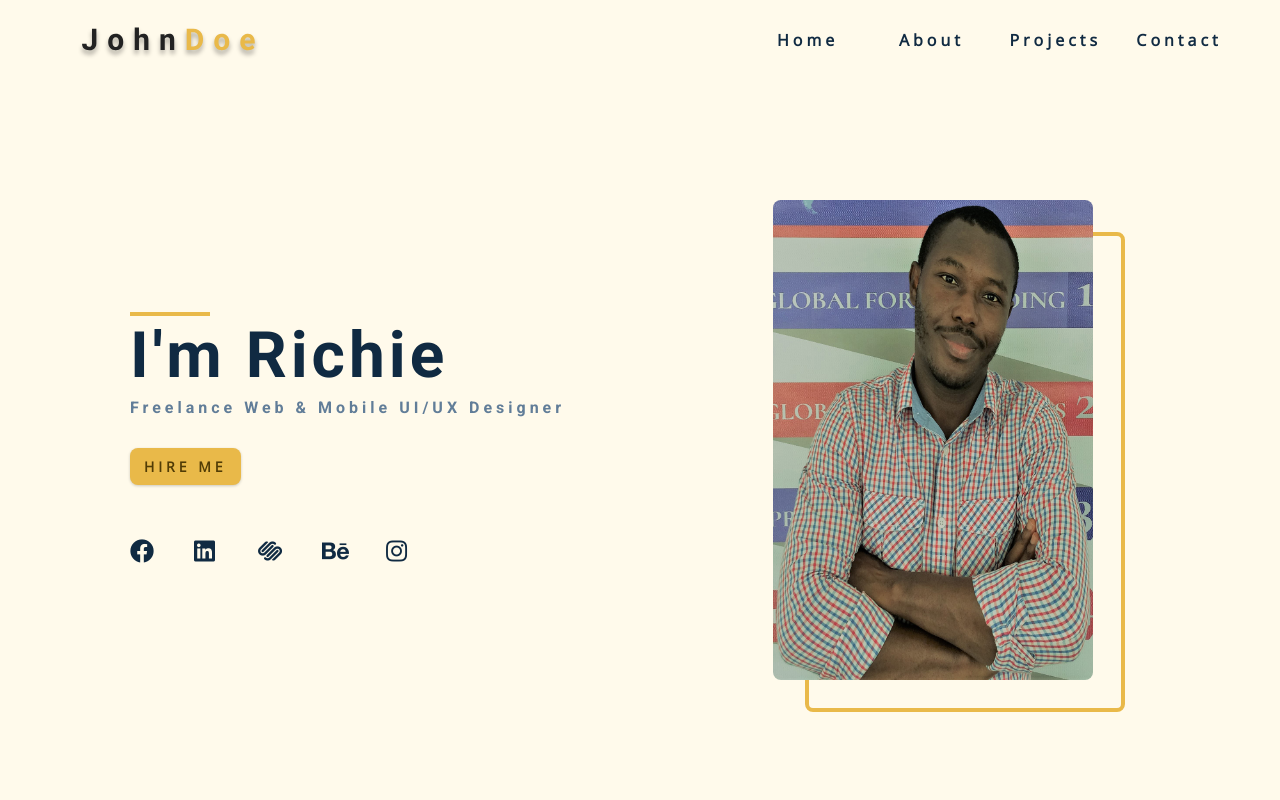
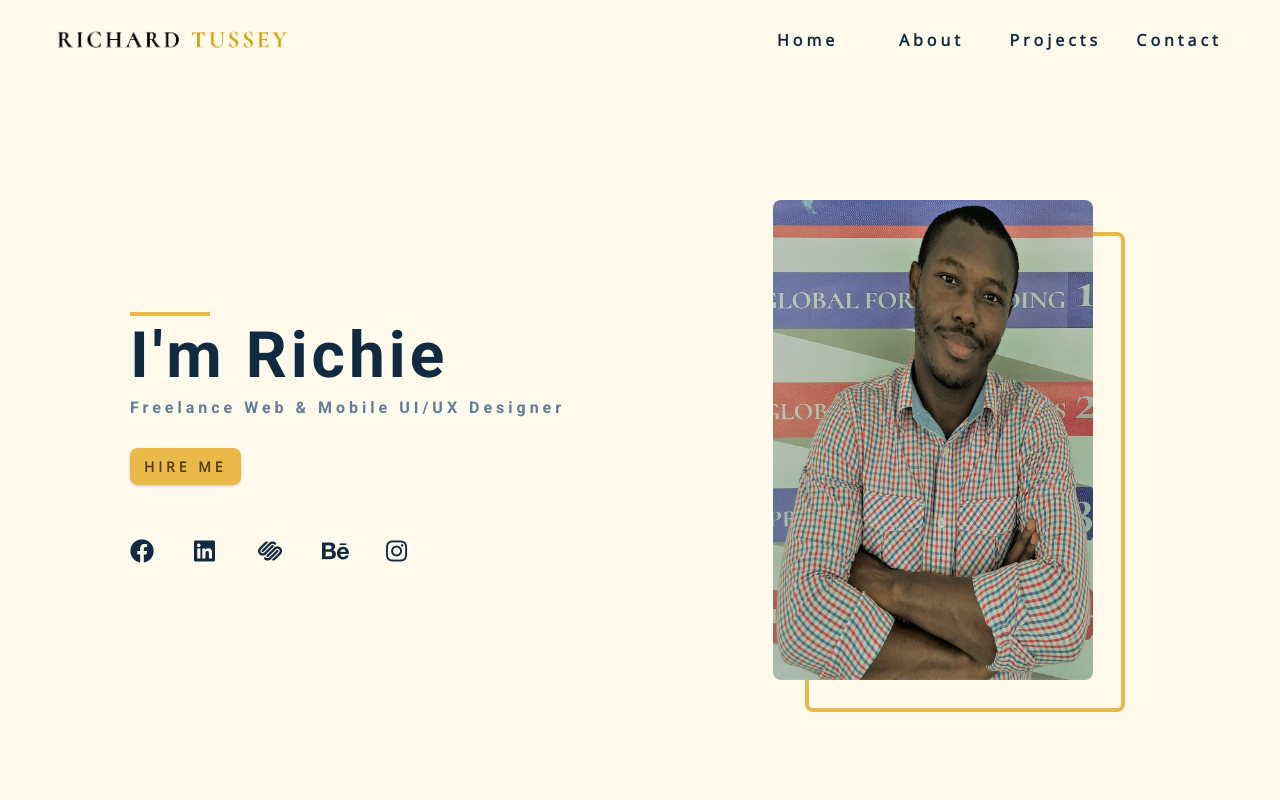
Before and after one commit to Tussey/portfolio, a plain HTML site: page index.html in a window 1280 px wide. Shown: the top 800 px of the page. Drawn offline with nearby package versions, Linux system fonts and the light colour scheme.

Commit message:
editting of site

```diff
--- a/index.html
+++ b/index.html
@@ -19,7 +19,13 @@
       <div class="nav-center">
         <!-- nav header -->
         <div class="nav-header">
-          <img src="./images/logo.svg" class="nav-logo" alt="nav logo" />
+          <img
+            src="./images/logo.png"
+            width="236"
+            height="40"
+            class="nav-logo"
+            alt="nav logo"
+          />
           <button class="nav-btn" id="nav-btn">
             <i class="fas fa-bars"></i>
           </button>
@@ -428,7 +434,8 @@
         <article class="timeline-item">
           <h4>2020</h4>
           <p>
-            I studied into details react, python, javascript to the advance level.
+            I studied into details react, python, javascript to the advance
+            level.
           </p>
           <span class="number">
             1
@@ -461,7 +468,7 @@
         <article class="timeline-item">
           <h4>2017</h4>
           <p>
-             Internet security,Ethical hacking and python basics...
+            Internet security,Ethical hacking and python basics...
           </p>
           <span class="number">
             4
```
Also changed, not shown: about.html (+7 -1 lines), contact.html (+7 -1 lines), projects.html (+7 -1 lines), images/logo.png (added).
